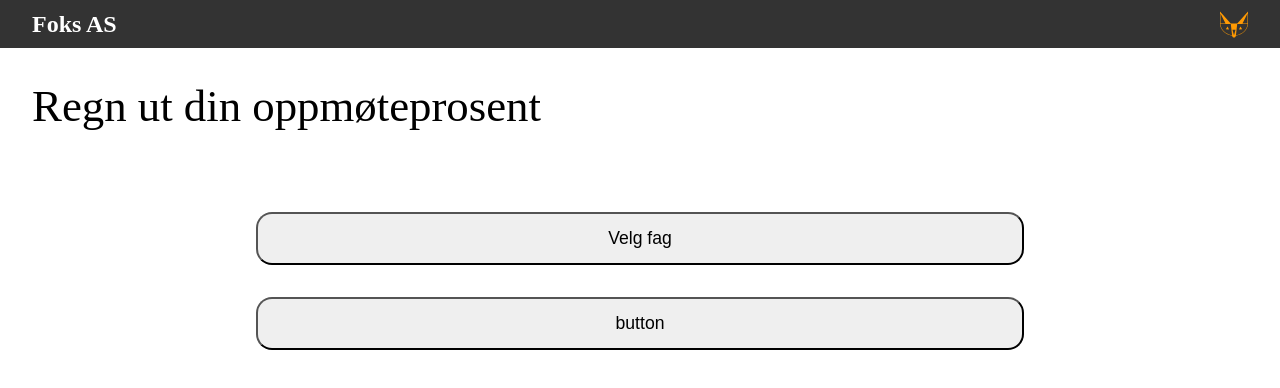
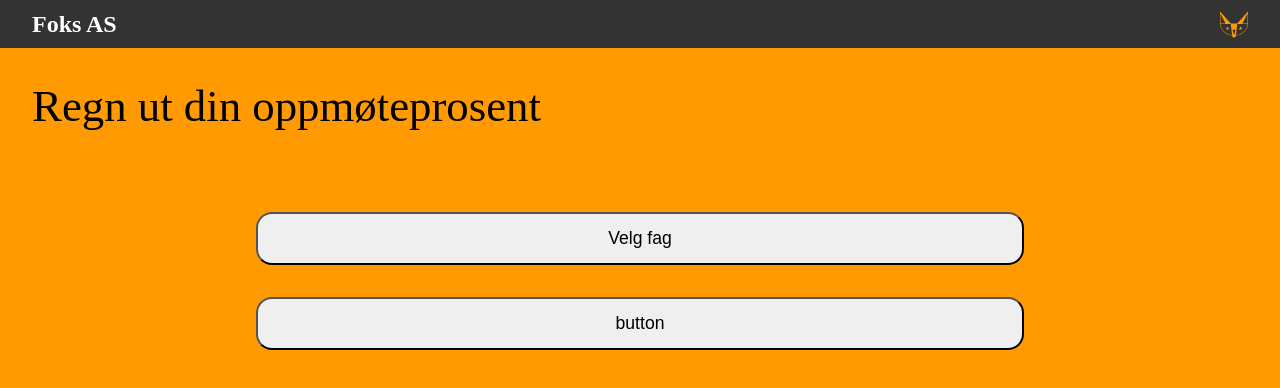
Before and after one commit to SanderTonheim/FoksAS, a React (Create React App) app: page / in a window 1280 px wide. Shown: the top 388 px of the page. Built offline with nearby package versions, Linux system fonts and the light colour scheme.

Commit message:
StartSite BG added

```diff
--- a/src/components/StartSite.js
+++ b/src/components/StartSite.js
@@ -5,12 +5,14 @@ import {
 	StartHeader,
 	ButtonDiv
 } from '../styled/StartSite.styled'
+import BG from '../assets/StartSiteBG.png'
 export const StartSite = () => {
 	const navigate = useNavigate(1)
 	const navigationToVelgFagSite = () => {
 		navigate('/src/pages/VelgFagSite.js')
 	}
 	return (
+		<>
 			<StartSiteContainer>
 				<GlobalStyles />
 				<StartHeader>
@@ -21,5 +23,6 @@ export const StartSite = () => {
 					<button>button </button>
 				</ButtonDiv>
 			</StartSiteContainer>
+		</>
 	)
 }
--- a/src/styled/StartSite.styled.js
+++ b/src/styled/StartSite.styled.js
@@ -1,4 +1,5 @@
 import styled from 'styled-components'
+import BG from '../assets/StartSiteBG.png'
 
 export const Background = styled.div`
 	height: 100%;
@@ -6,10 +7,11 @@ export const Background = styled.div`
 `
 
 export const StartSiteContainer = styled.div`
-	width: 100%;
-	height: 100%;
+	min-width: 100vw;
+	min-height: 100vh;
 	font-size: 1.2rem;
 	background-size: cover;
+	background-image: url(${BG});
 `
 
 export const StartHeader = styled.div`
```
Also changed, not shown: src/assets/StartSiteBG.png (added). Lines whose indentation alone changed are shown as unchanged.
